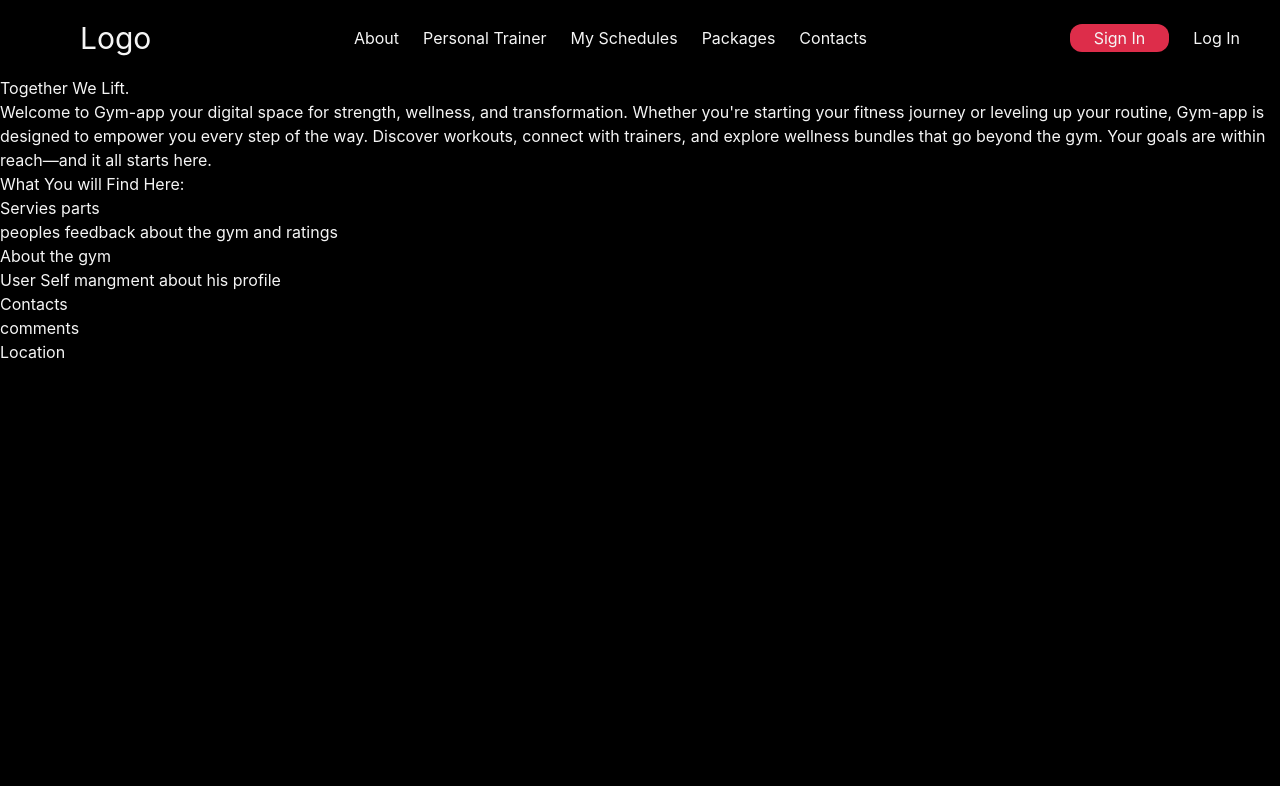
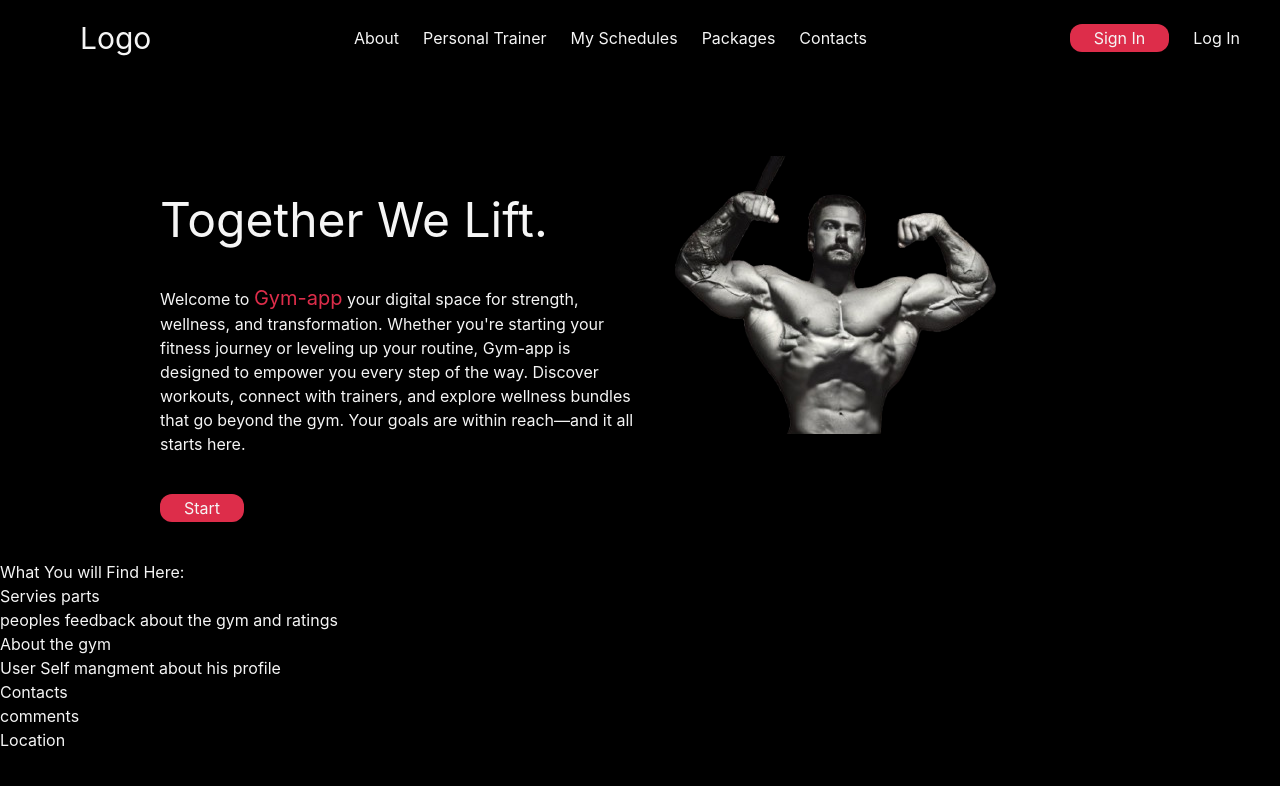
Before and after one commit to biniyam404/Gym-app, a React (Create React App) app: page / in a window 1280 px wide. Shown: the top 786 px of the page. Built offline with nearby package versions, Linux system fonts and the light colour scheme.

Commit message:
the welcome part is styled and an image is added

```diff
--- a/src/App.js
+++ b/src/App.js
@@ -97,11 +97,11 @@ function Sign(){
 // nave , body,
 function Wellcome(){
   return (
-   <div>
-     <div>
-        <h1>Together We Lift.</h1>
-        <p>
-          <span>Welcome to Gym-app</span>  your digital space for strength,
+   <div className='px-40 py-20 pb-10 flex '>
+     <div className='w-1/2 items-center'>
+        <h1 className='text-5xl py-10'>Together We Lift.</h1>
+        <p className='pb-10'>
+          Welcome to <span className='text-xl text-[#dd2d4a]'>  Gym-app</span>   your digital space for strength,
           wellness, and transformation. Whether you're starting your
           fitness journey or leveling up your routine, Gym-app is designed
           to empower you every step of the way. Discover workouts, connect
@@ -110,13 +110,20 @@ function Wellcome(){
           Your goals are within
           reach—and it all starts here.
           </p>
+          <div>
+            <a href='' className='bg-[#dd2d4a] px-6 py-1 hover:bg-[#e0405a] rounded-xl'>
+                Start
+            </a>
+          </div>
+
     </div>
-    <div>
-      <img/>
+    <div className=''>
+        <img src="/image.png" alt="Gym Interior" className="" />
     </div>
    </div>
   )
 }
+
 
 function Servies (){
   return (
--- a/src/output.css
+++ b/src/output.css
@@ -10,10 +10,15 @@
     --color-blue-500: oklch(62.3% 0.214 259.815);
     --color-white: #fff;
     --spacing: 0.25rem;
+    --text-xl: 1.25rem;
+    --text-xl--line-height: calc(1.75 / 1.25);
     --text-2xl: 1.5rem;
     --text-2xl--line-height: calc(2 / 1.5);
     --text-3xl: 1.875rem;
     --text-3xl--line-height: calc(2.25 / 1.875);
+    --text-5xl: 3rem;
+    --text-5xl--line-height: 1;
+    --radius-lg: 0.5rem;
     --radius-xl: 0.75rem;
     --default-transition-duration: 150ms;
     --default-transition-timing-function: cubic-bezier(0.4, 0, 0.2, 1);
@@ -176,11 +181,62 @@
   .relative {
     position: relative;
   }
+  .top-0 {
+    top: calc(var(--spacing) * 0);
+  }
+  .top-1 {
+    top: calc(var(--spacing) * 1);
+  }
+  .top-2 {
+    top: calc(var(--spacing) * 2);
+  }
+  .top-10 {
+    top: calc(var(--spacing) * 10);
+  }
+  .top-60 {
+    top: calc(var(--spacing) * 60);
+  }
+  .top-70 {
+    top: calc(var(--spacing) * 70);
+  }
+  .top-80 {
+    top: calc(var(--spacing) * 80);
+  }
+  .top-100 {
+    top: calc(var(--spacing) * 100);
+  }
+  .top-200 {
+    top: calc(var(--spacing) * 200);
+  }
   .bottom-0 {
     bottom: calc(var(--spacing) * 0);
   }
   .left-0 {
     left: calc(var(--spacing) * 0);
+  }
+  .left-50 {
+    left: calc(var(--spacing) * 50);
+  }
+  .left-52 {
+    left: calc(var(--spacing) * 52);
+  }
+  .left-53 {
+    left: calc(var(--spacing) * 53);
+  }
+  .left-55 {
+    left: calc(var(--spacing) * 55);
+  }
+  .left-60 {
+    left: calc(var(--spacing) * 60);
+  }
+  .left-80 {
+    left: calc(var(--spacing) * 80);
+  }
+  .left-100 {
+    left: calc(var(--spacing) * 100);
+  }
+  .left-200 {
+    left: calc(var(--spacing) * 200);
   }
   .flex {
     display: flex;
@@ -200,8 +256,23 @@
   .h-\[3px\] {
     height: 3px;
   }
+  .h-auto {
+    height: auto;
+  }
+  .min-h-screen {
+    min-height: 100vh;
+  }
   .w-0 {
     width: calc(var(--spacing) * 0);
+  }
+  .w-1 {
+    width: calc(var(--spacing) * 1);
+  }
+  .w-1\/2 {
+    width: calc(1/2 * 100%);
+  }
+  .w-full {
+    width: 100%;
   }
   .border-collapse {
     border-collapse: collapse;
@@ -232,12 +303,18 @@
   .rounded {
     border-radius: 0.25rem;
   }
+  .rounded-lg {
+    border-radius: var(--radius-lg);
+  }
   .rounded-xl {
     border-radius: var(--radius-xl);
   }
   .border {
     border-style: var(--tw-border-style);
     border-width: 1px;
+  }
+  .bg-\[\#\] {
+    background-color: #;
   }
   .bg-\[\#dd2d4a\] {
     background-color: #dd2d4a;
@@ -251,11 +328,26 @@
   .p-5 {
     padding: calc(var(--spacing) * 5);
   }
+  .p-10 {
+    padding: calc(var(--spacing) * 10);
+  }
+  .p-20 {
+    padding: calc(var(--spacing) * 20);
+  }
+  .p-40 {
+    padding: calc(var(--spacing) * 40);
+  }
+  .p-50 {
+    padding: calc(var(--spacing) * 50);
+  }
   .px-6 {
     padding-inline: calc(var(--spacing) * 6);
   }
   .px-10 {
     padding-inline: calc(var(--spacing) * 10);
+  }
+  .px-40 {
+    padding-inline: calc(var(--spacing) * 40);
   }
   .py-1 {
     padding-block: calc(var(--spacing) * 1);
@@ -265,6 +357,21 @@
   }
   .py-5 {
     padding-block: calc(var(--spacing) * 5);
+  }
+  .py-10 {
+    padding-block: calc(var(--spacing) * 10);
+  }
+  .py-20 {
+    padding-block: calc(var(--spacing) * 20);
+  }
+  .py-30 {
+    padding-block: calc(var(--spacing) * 30);
+  }
+  .py-40 {
+    padding-block: calc(var(--spacing) * 40);
+  }
+  .pb-10 {
+    padding-bottom: calc(var(--spacing) * 10);
   }
   .pl-10 {
     padding-left: calc(var(--spacing) * 10);
@@ -276,6 +383,17 @@
   .text-3xl {
     font-size: var(--text-3xl);
     line-height: var(--tw-leading, var(--text-3xl--line-height));
+  }
+  .text-5xl {
+    font-size: var(--text-5xl);
+    line-height: var(--tw-leading, var(--text-5xl--line-height));
+  }
+  .text-xl {
+    font-size: var(--text-xl);
+    line-height: var(--tw-leading, var(--text-xl--line-height));
+  }
+  .text-\[\#dd2d4a\] {
+    color: #dd2d4a;
   }
   .text-white {
     color: var(--color-white);
```
Also changed, not shown: public/image.png (added).
